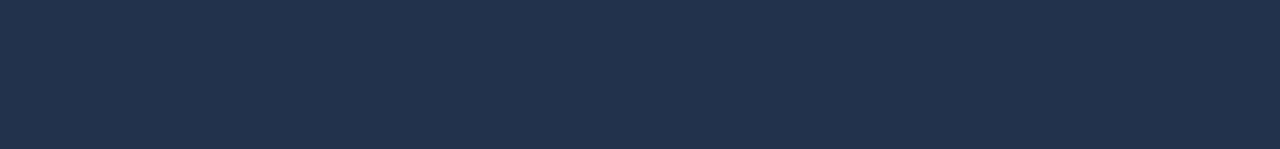
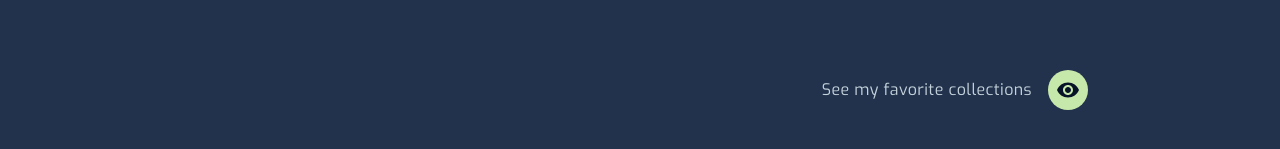
Before and after one commit to KZ-68/CDA-BucketList-App, a Next.js app: page /collections/all in a window 1280 px wide. Shown: the part 335-484 px from the top of the page. Built offline with nearby package versions, Linux system fonts and the light colour scheme; no server answers.

Commit message:
Feat: add link to view favorite collections in the All Collections page

```diff
--- a/app/(client)/collections/all/page.tsx
+++ b/app/(client)/collections/all/page.tsx
@@ -7,7 +7,8 @@ import FetchAllCollectionsService from '@/services/FetchAllCollectionsService';
 import FetchUserFavoriteCollectionsService from '@/services/FetchUserFavoriteCollectionsService';
 import { CollectionType as OriginalCollectionType, GoalType } from "@/types/types";
 import { useAuth } from '@clerk/nextjs';
-
+import Link from "next/link";
+import { MdRemoveRedEye } from "react-icons/md";
 
 interface CollectionType extends OriginalCollectionType {
   accomplishedGoals?: number;
@@ -96,14 +97,13 @@ const Collections =  () => {
   return (
     <>
       <PageTitle title='All collections' />
-      <div>
         {isLoading ? (
           <p>Loading...</p>
         ) : (
           isFiltered && (
-            <div>
+            <div className='flex flex-col gap-8'>
               {collectionsData.map((collection: CollectionType) => (
-                <div key={collection.id} className="flex">
+                <div key={collection.id}>
                   {/* <button onClick={() => handleLike(collection.id)}>
                   {likedCollections.includes(collection.id) ? "♥" : "x"}
                   </button> */}
@@ -113,14 +113,27 @@ const Collections =  () => {
                   numberGoals = {collection.totalGoals ?? 0}
                   isLiked={likedCollections.includes(collection.id)}
                   onLikeToggle={() => handleLike(collection.id)}
+                  userId = {collection.userId}
+                  goals={collection.goals?.map((goal: GoalType) => ({
+                    label: goal.label,
+                    id: goal.id,
+                  })) || []}
                   />
                 </div>
               ))}
             </div>
           )
         )}
-      </div>
 
+        <div className='flex justify-end mt-20'>
+          <Link href = {`/user/${userId}/favorites`} className='flex items-center gap-4'>
+            <p className='opacity-80 hover:opacity-100 transition-all'>See my favorite collections </p>
+            <div className='bg-accentColor rounded-full p-2'>
+              <MdRemoveRedEye className='text-2xl text-darkGrey'/>
+            </div>
+
+          </Link>
+        </div>
     </>
   )
 }
```
